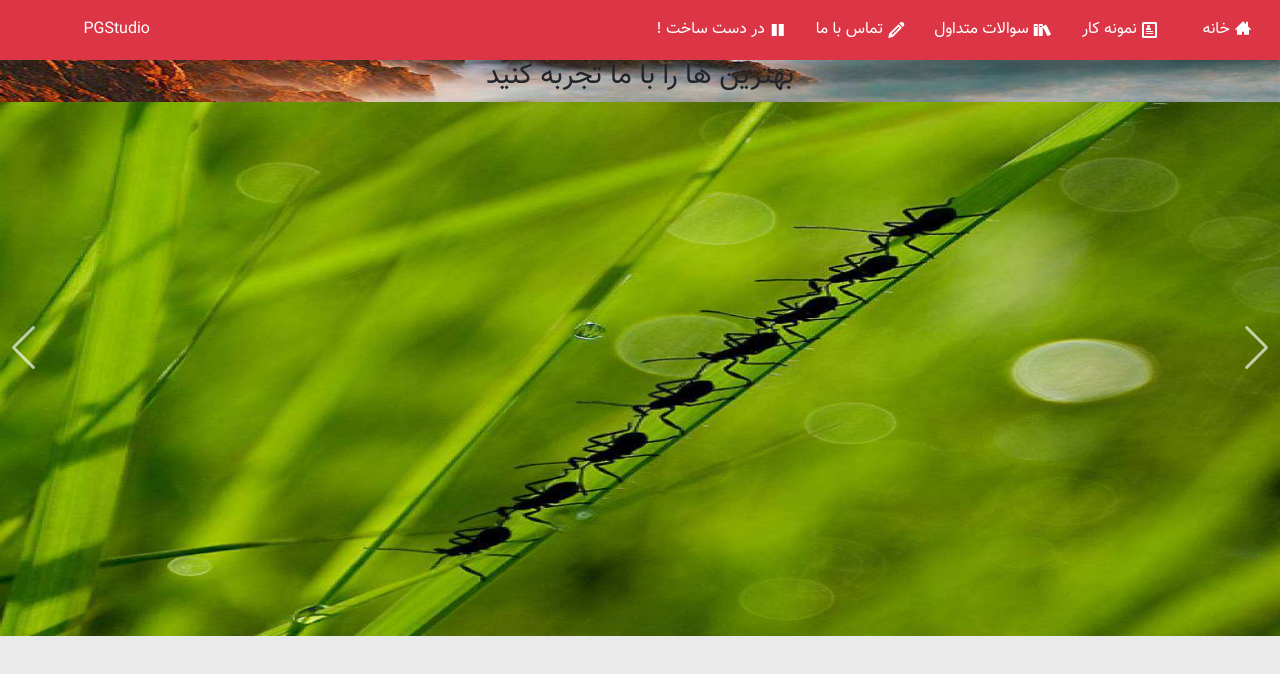
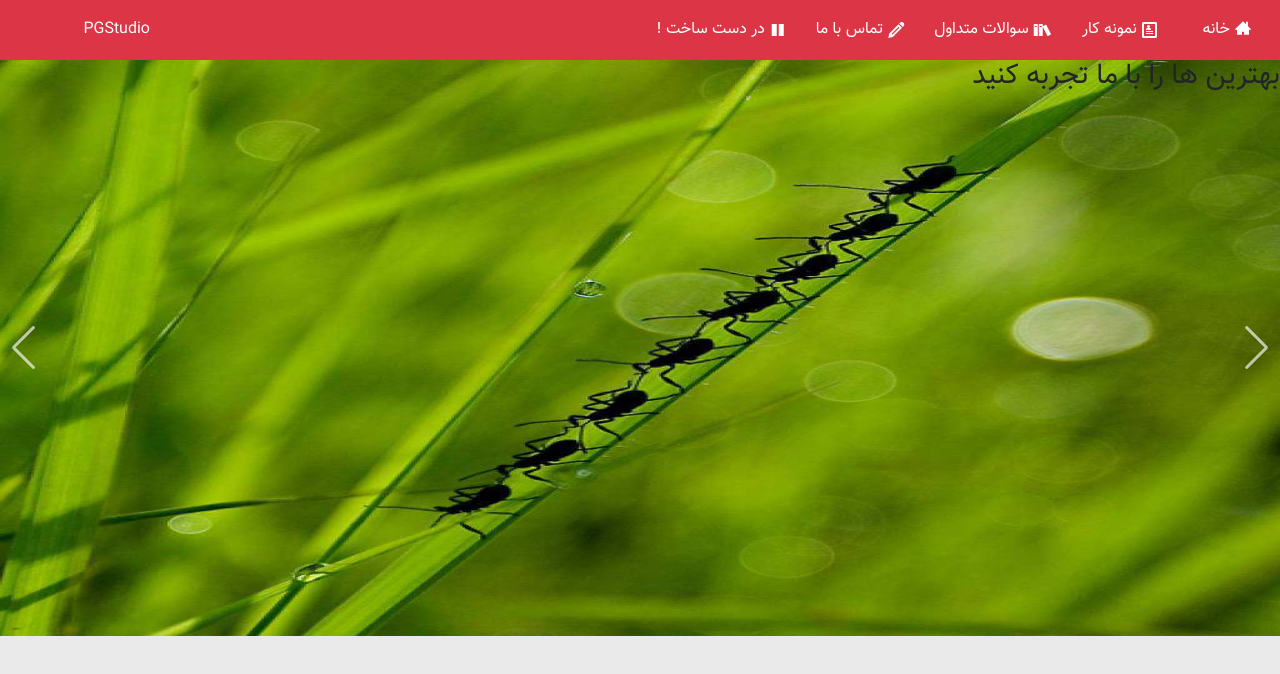
Before and after one commit to powergraphicstudio/powergraphicstudio.github.io, a plain HTML site: page index.html in a window 1280 px wide. Drawn offline with Linux system fonts and the light colour scheme; files whose address does not match are found by name.

Commit message:
Update index.html

```diff
--- a/index.html
+++ b/index.html
@@ -31,7 +31,7 @@
     <div class="swiper swiper1">
         <div class="swiper-wrapper">
             <div class="swiper-slide">
-                <h3 style="display: flex; justify-content: center; align-items: center;">بهترین ها را با ما تجربه کنید</h3>
+                <h3 style="position: absolute; display: flex; justify-content: center; align-items: center;">بهترین ها را با ما تجربه کنید</h3>
                 <img src="images/nature-1.jpg" />
             </div>
             <div class="swiper-slide">
```
